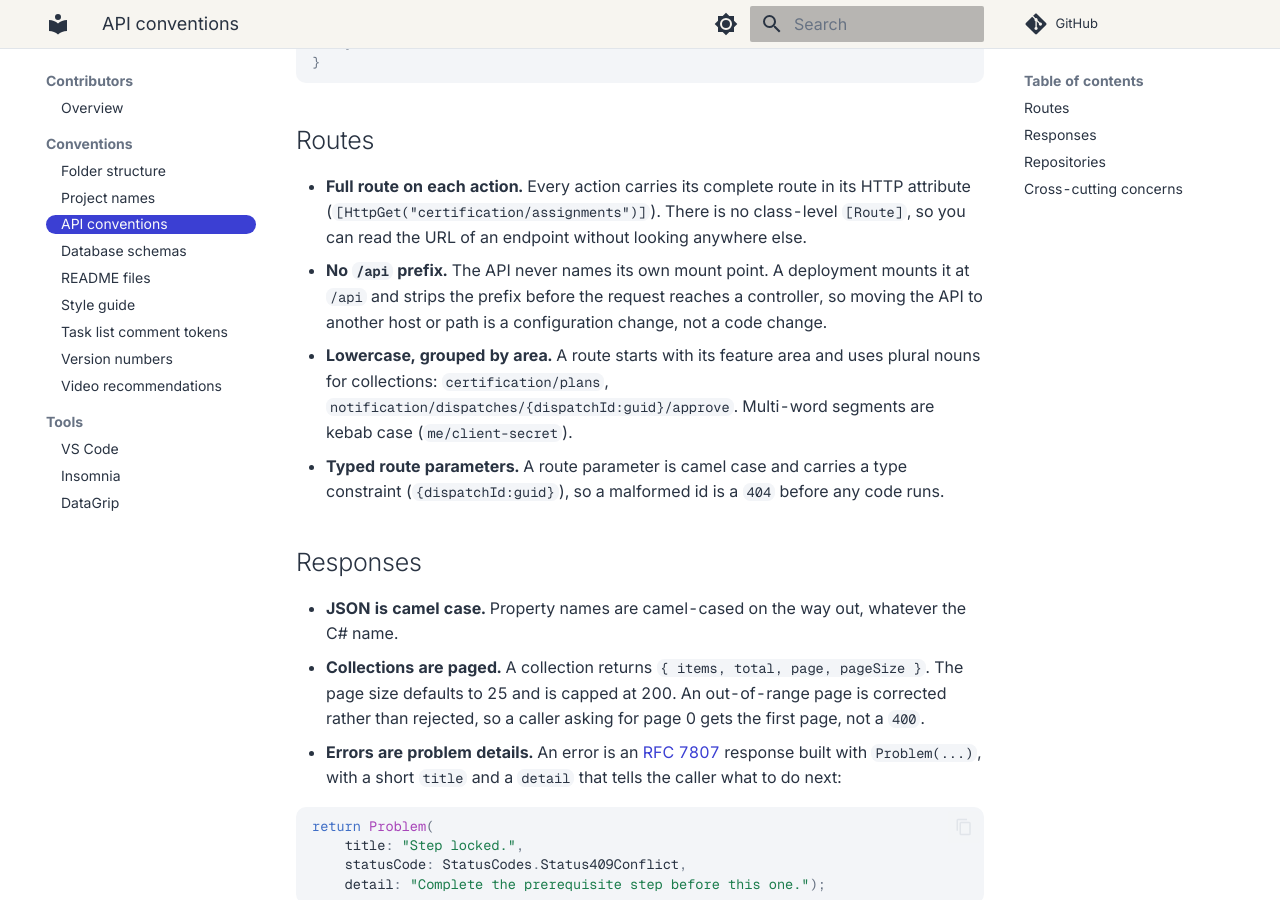
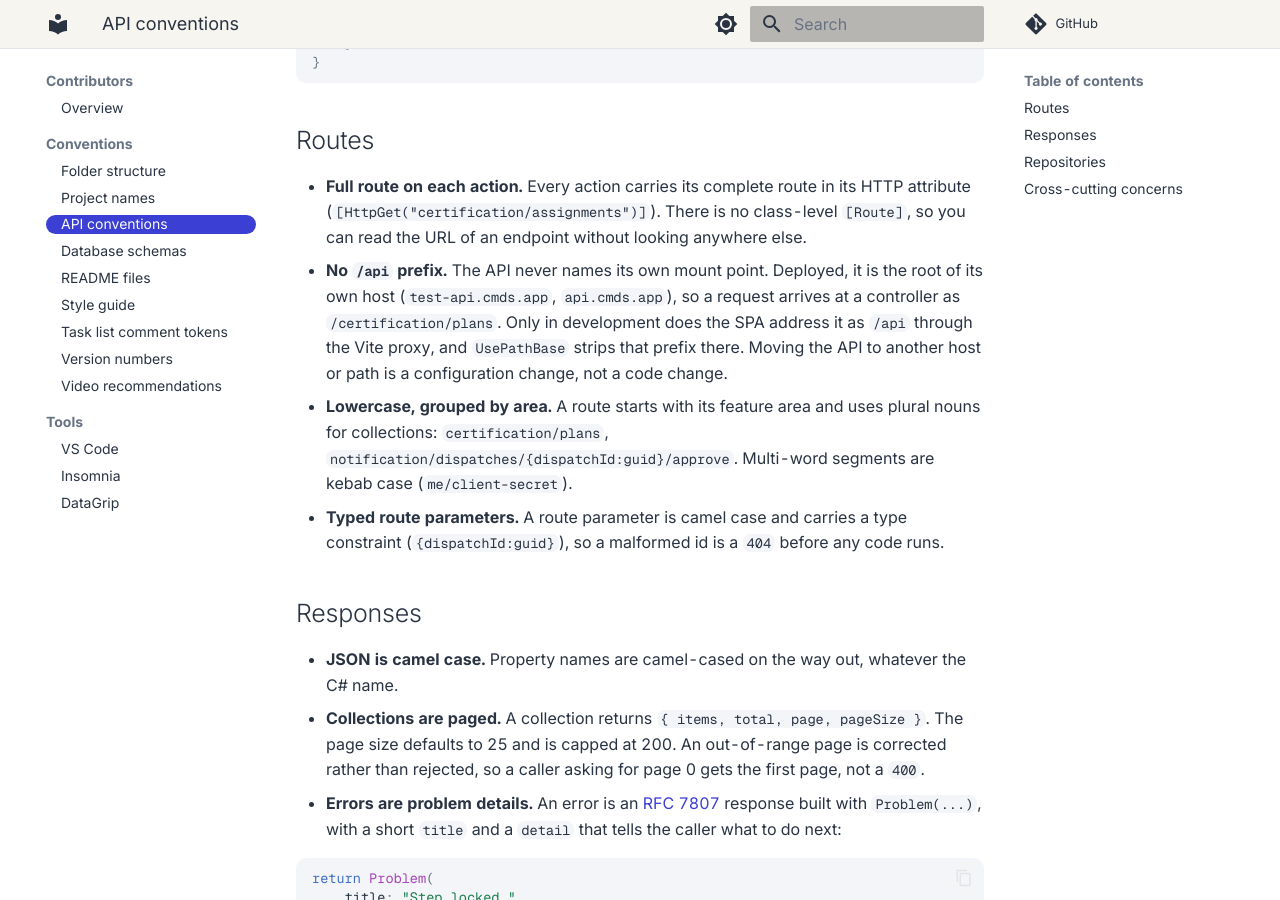
Before and after one commit to cmds-app/docs, an MkDocs documentation site: the page built from docs/contributors/conventions/api-conventions.md, in a window 1280 px wide and 900 px high, scrolled down 973 px. Built offline with MkDocs 1.6.1 and Material for MkDocs 9.7.7, drawn with Linux system fonts in a browser that asks for light colours; comment, search, counter and statistics services are not loaded.

Commit message:
docs(contributors): describe the api on its own host, not an /api mount

```diff
--- a/docs/contributors/conventions/api-conventions.md
+++ b/docs/contributors/conventions/api-conventions.md
@@ -44,7 +44,7 @@ public sealed class AssignmentsController : ControllerBase
 ## Routes
 
 - **Full route on each action.** Every action carries its complete route in its HTTP attribute (`[HttpGet("certification/assignments")]`). There is no class-level `[Route]`, so you can read the URL of an endpoint without looking anywhere else.
-- **No `/api` prefix.** The API never names its own mount point. A deployment mounts it at `/api` and strips the prefix before the request reaches a controller, so moving the API to another host or path is a configuration change, not a code change.
+- **No `/api` prefix.** The API never names its own mount point. Deployed, it is the root of its own host (`test-api.cmds.app`, `api.cmds.app`), so a request arrives at a controller as `/certification/plans`. Only in development does the SPA address it as `/api` through the Vite proxy, and `UsePathBase` strips that prefix there. Moving the API to another host or path is a configuration change, not a code change.
 - **Lowercase, grouped by area.** A route starts with its feature area and uses plural nouns for collections: `certification/plans`, `notification/dispatches/{dispatchId:guid}/approve`. Multi-word segments are kebab case (`me/client-secret`).
 - **Typed route parameters.** A route parameter is camel case and carries a type constraint (`{dispatchId:guid}`), so a malformed id is a `404` before any code runs.
 
```
